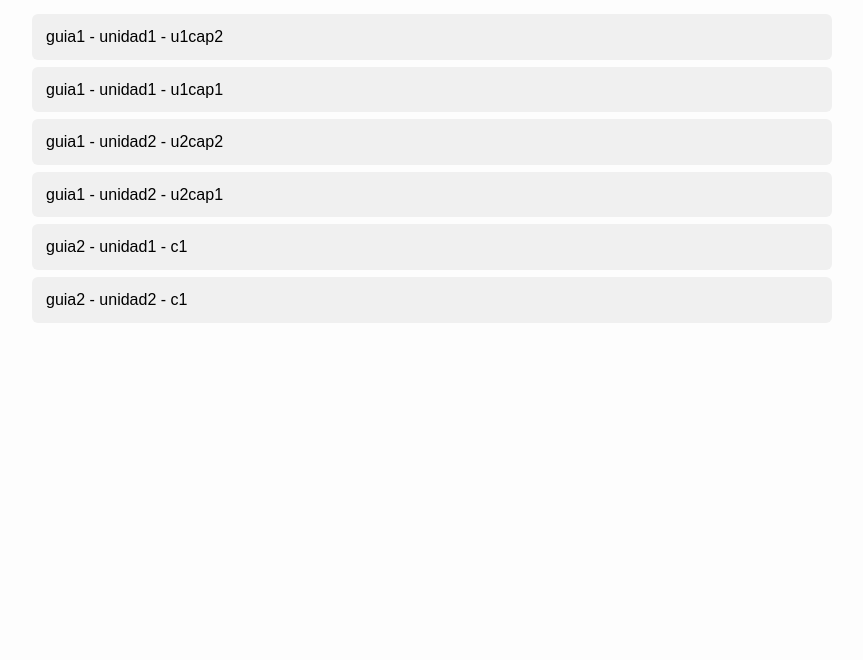
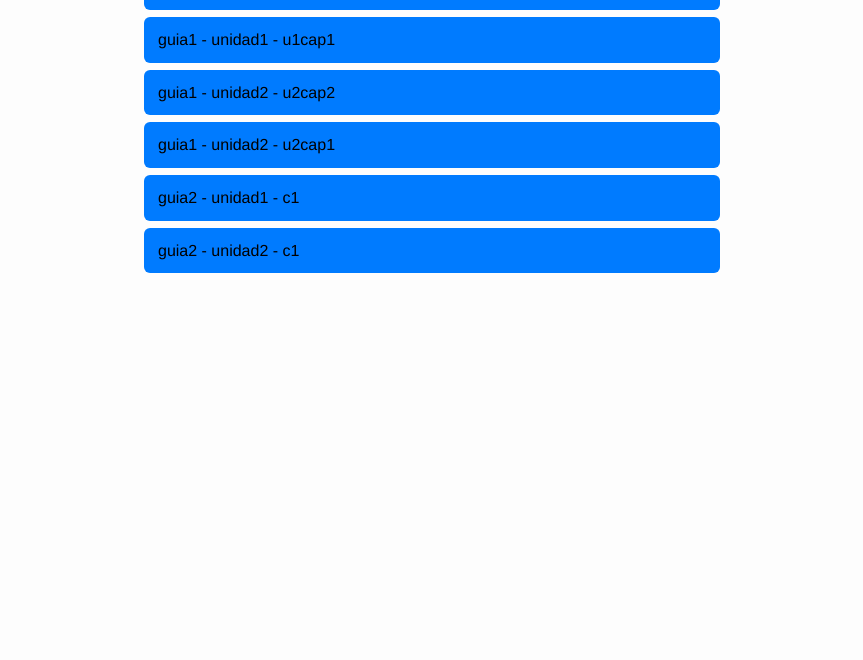
Before and after one commit to PIBSAS/matematicas, a website: page index.html in a window 1280 px wide. Shown: the part 140-800 px from the top of the page, without its empty margins (208-1071 px from the left). Drawn offline with Linux system fonts and the light colour scheme.

Commit message:
Update index.html

```diff
--- a/index.html
+++ b/index.html
@@ -5,26 +5,6 @@
     <meta name="viewport" content="width=device-width, initial-scale=1.0">
     <link rel="stylesheet" href="html/css/style.css">
     <title>Guías Matemáticas convertidas</title>
-
-    <style>
-        body {
-            font-family: Arial, sans-serif;
-            max-width: 800px;
-            margin: 40px auto;
-            padding: 20px;
-        }
-        h1 { text-align: center; }
-        .html-container a {
-            display: block;
-            padding: 10px 14px;
-            background: #f0f0f0;
-            margin: 7px 0;
-            border-radius: 6px;
-            text-decoration: none;
-            color: #000;
-        }
-        .html-container a:hover { background: #dedede; }
-    </style>
 </head>
 
 <body>
@@ -32,6 +12,6 @@
 
     <div class="html-container"></div>
 
-    <script src="js/index.js"></script>
+    <script src="html/js/index.js"></script>
 </body>
 </html>
```
